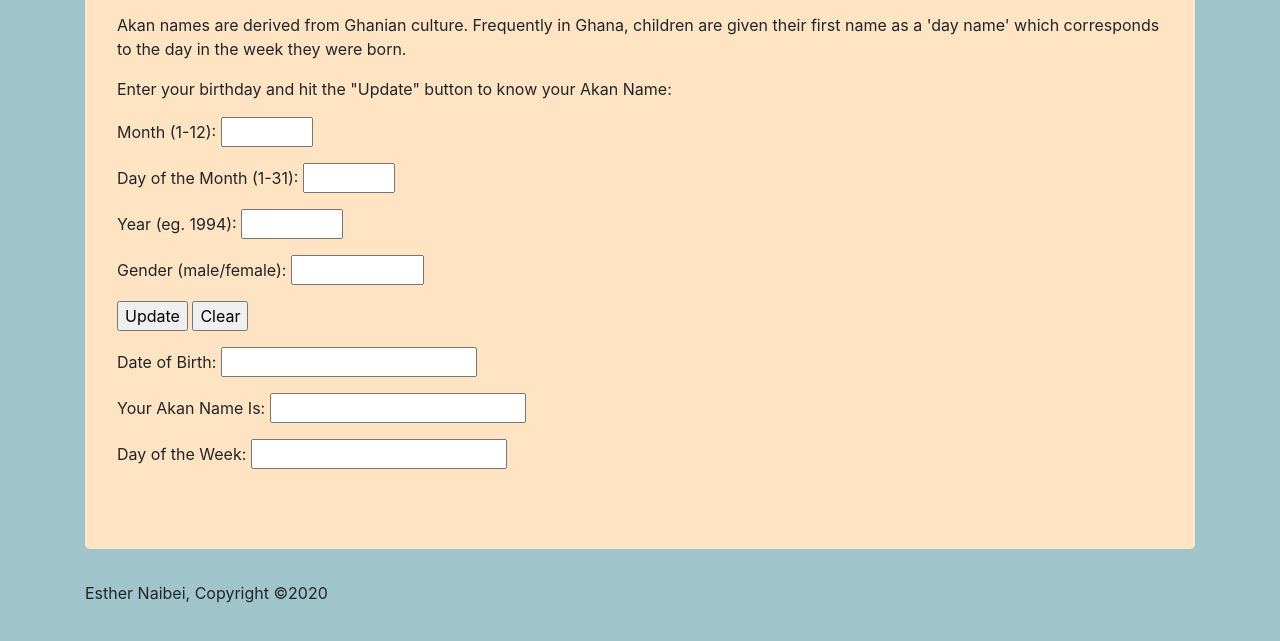
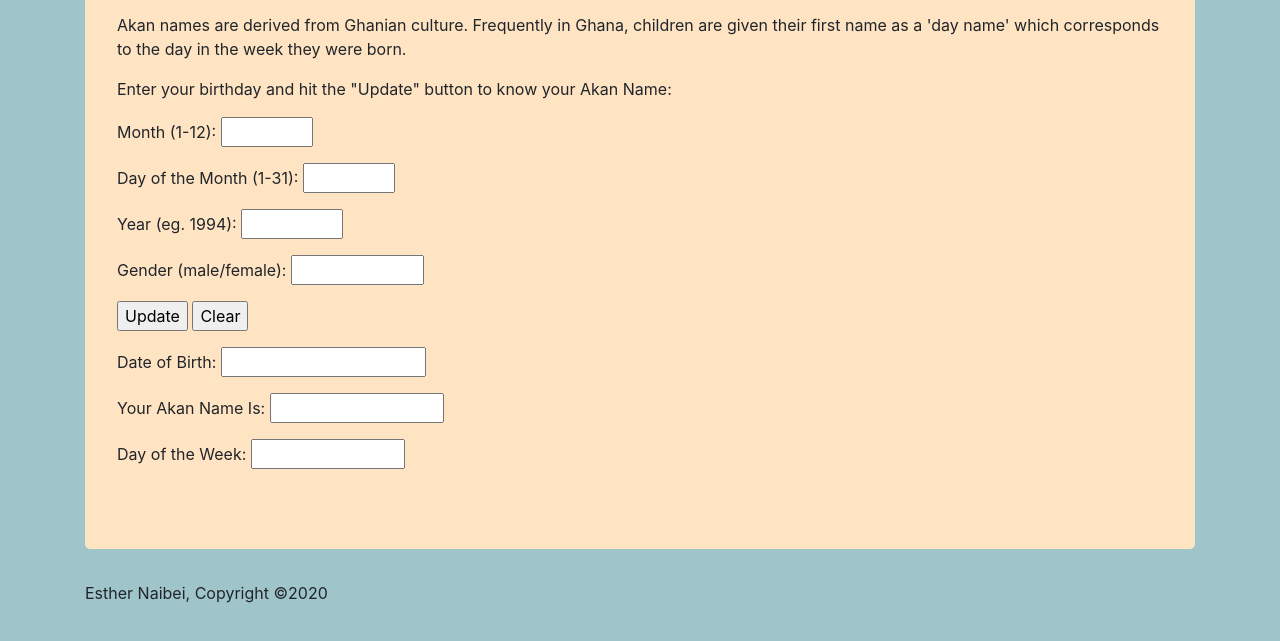
Before and after one commit to enaibei/Akan-Name-Calculator, a plain HTML site: page index.html in a window 1280 px wide. Shown: the part 147-788 px from the top of the page. Drawn offline with Linux system fonts and the light colour scheme.

Commit message:
change size of output box

```diff
--- a/index.html
+++ b/index.html
@@ -23,9 +23,9 @@
                 <!--Ouput part of the form-->
                 <p><input TYPE="button" VALUE="Update" ONCLICK="dayOfWeekCalculation(this.form)"> <input TYPE="reset"
                     VALUE="Clear"> </p>
-                <p>Date of Birth: <input TYPE="text" NAME="result1"> </p>
-                <p>Your Akan Name Is: <input TYPE="text" NAME="result2"> </p>
-                <p>Day of the Week: <input TYPE="text" NAME="result3"> </p>
+                <p>Date of Birth: <input TYPE="text" NAME="result1" size="15"> </p>
+                <p>Your Akan Name Is: <input TYPE="text" NAME="result2"size="12"> </p>
+                <p>Day of the Week: <input TYPE="text" NAME="result3" size="10"> </p>
             </form>
         </div>
 
```
